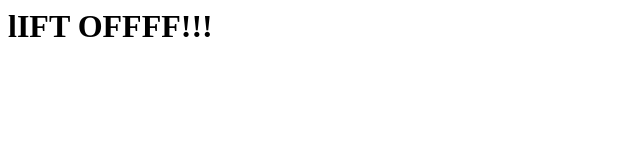
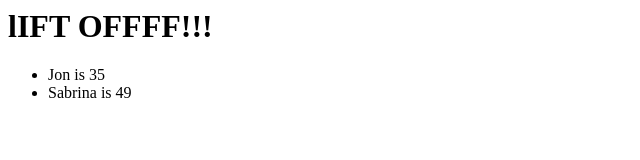
Before and after one commit to clarkjo12/rust-removal, a website: page index.html in a window 1280 px wide. Shown: the whole page, without its empty margins (0-640 px from the left). Drawn offline with Linux system fonts and the light colour scheme.

Commit message:
added-json

```diff
--- a/index.html
+++ b/index.html
@@ -2,12 +2,38 @@
   <head>
     <meta charset="UTF-8" />
     <title>Supreme Forestry</title>
-
-    <link rel="stylesheet" href="assets/css/reset.css" />
-    <link rel="stylesheet" href="assets/css/style.css" />
   </head>
 
   <body>
     <h1>lIFT OFFFF!!!</h1>
+
+    <ul id="family"></ul>
+
+    <script>
+      var people = [
+        {
+          name: "Jon",
+          age: 35
+        },
+        {
+          name: "Sabrina",
+          age: 49
+        }
+      ];
+
+      //   var xhttp = new XMLHttpRequest();
+      //   xhttp.onreadystatechange = function() {
+      //   if (this.readyState == 4 && this.status == 200) {
+      //     var response = JSON.parse(xhttp.responseText);
+
+      var output = "";
+      for (var i = 0; i < people.length; i++) {
+        output += "<li>" + people[i].name + " is " + people[i].age + "</li>";
+      }
+      document.getElementById("family").innerHTML = output;
+
+      //   xhttp.open("GET", "people.json", true);
+      //   xhttp.send();
+    </script>
   </body>
 </html>
```
